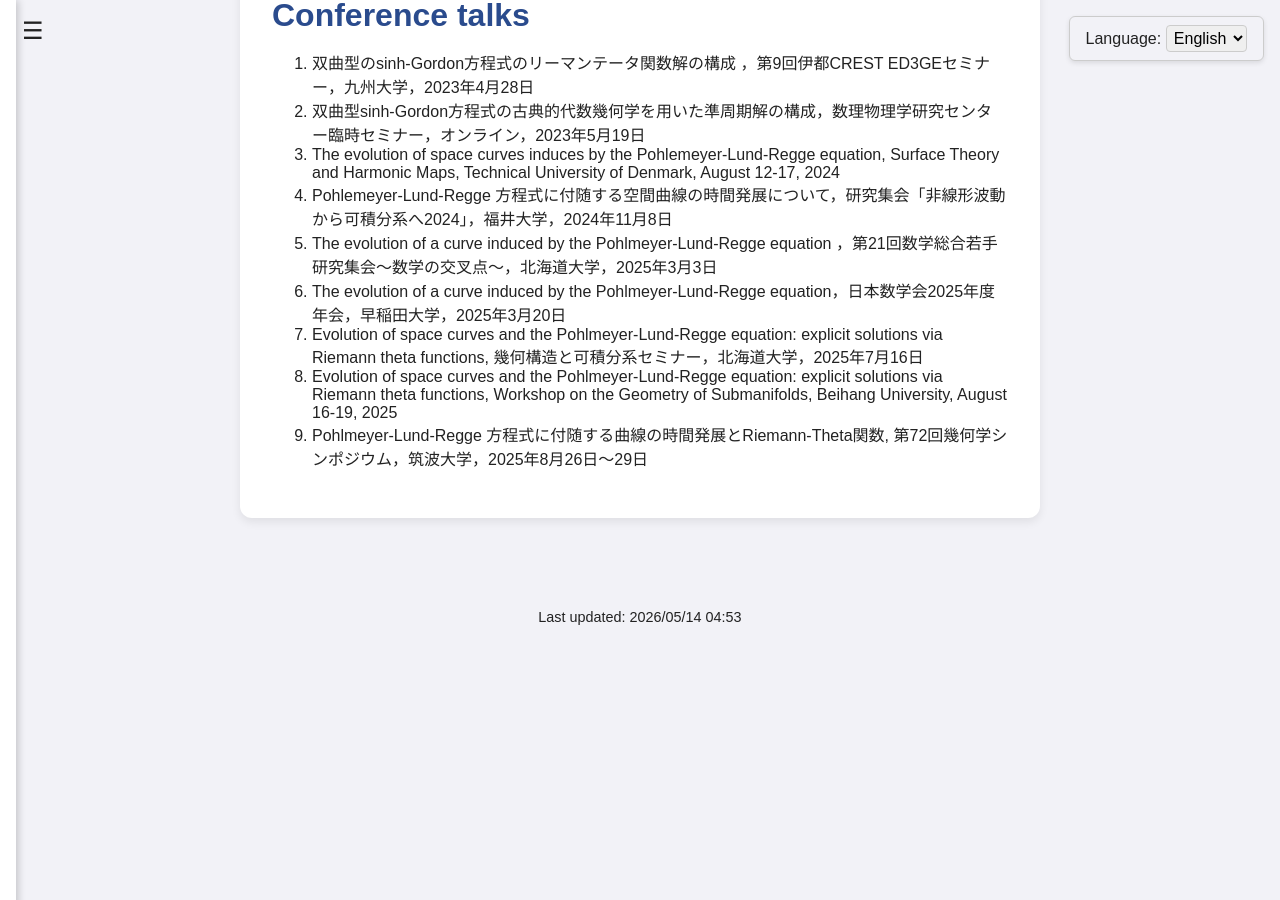
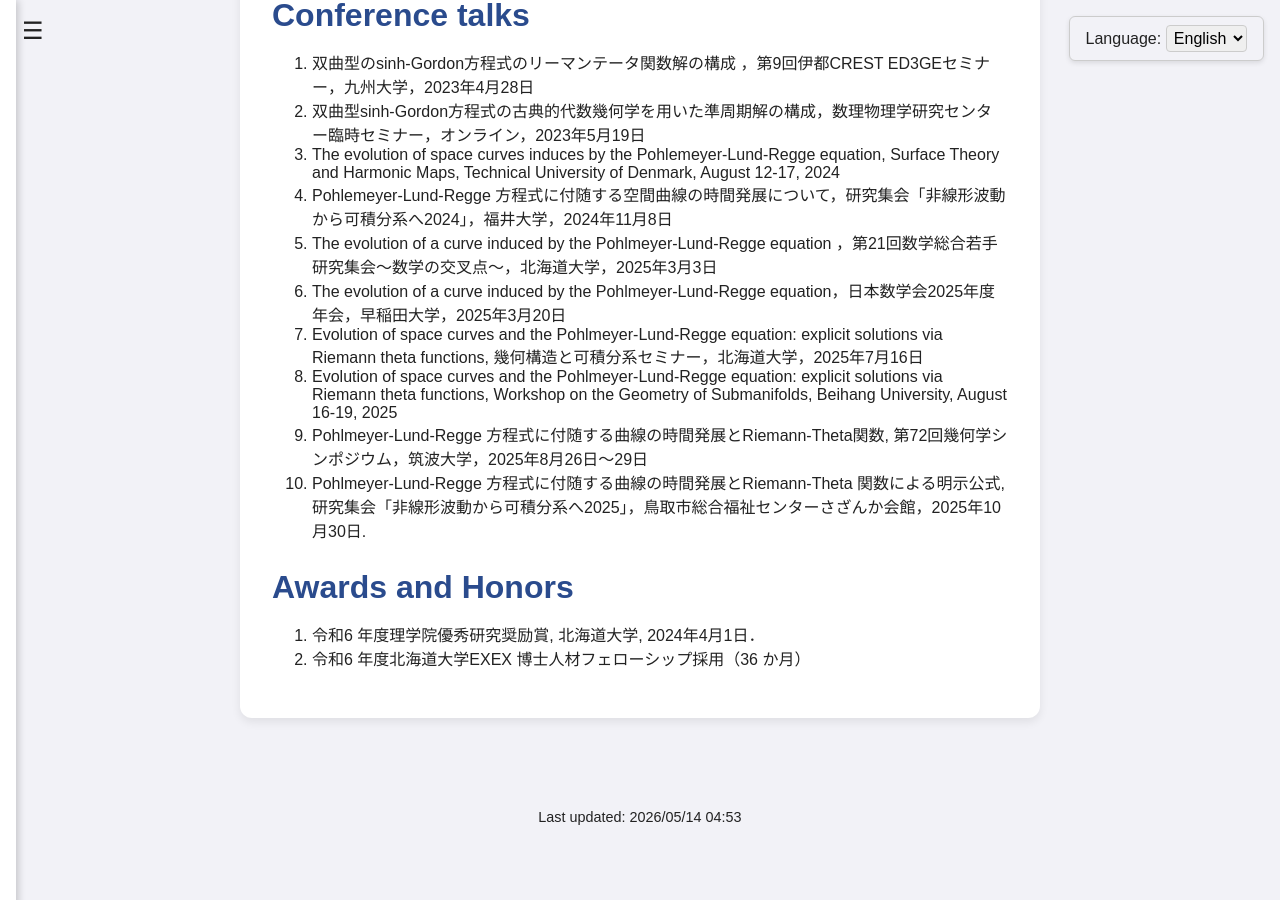
Before and after one commit to YuheiKogo/YuheiKogo.github.io, a Jekyll site: the page built from research-activity.html, in a window 1280 px wide and 900 px high, scrolled down 783 px. Built offline with Jekyll 4.4.1, drawn with Linux system fonts in a browser that asks for light colours.

Commit message:
発表歴追加

```diff
--- a/research-activity.html
+++ b/research-activity.html
@@ -16,10 +16,8 @@ og_description: "査読付き論文、プレプリント、口頭発表の情報
 	<h2 class="lang-ja">査読付き論文</h2>
 	<h2 class="lang-en">Published research papers</h2>
 	<ol>
-		<ol>
 		<li>S-P. Kobayashi, Y. Kogo, N. Matsuura, <a href="https://link.springer.com/article/10.1007/s00332-025-10184-1">''The evolution of a curve induced by the Pohlmeyer-Lund-Regge equation"</a>
 		</li>
-	</ol>
 	</ol>
 	<h2 class="lang-ja">プレプリント</h2>
 	<h2 class="lang-en">Preprint articles</h2>
@@ -65,5 +63,16 @@ og_description: "査読付き論文、プレプリント、口頭発表の情報
 		<li>
 			Pohlmeyer-Lund-Regge 方程式に付随する曲線の時間発展とRiemann-Theta関数, 第72回幾何学シンポジウム，筑波大学，2025年8月26日～29日
 		</li>
+		<li>
+			Pohlmeyer-Lund-Regge 方程式に付随する曲線の時間発展とRiemann-Theta 関数による明示公式, 研究集会「非線形波動から可積分系へ2025」，鳥取市総合福祉センターさざんか会館，2025年10月30日.
+		</li>
+	</ol>
+	<h2 class="lang-ja">受賞歴等</h2>
+	<h2 class="lang-en">Awards and Honors</h2>
+	<ol>
+		<li>令和6 年度理学院優秀研究奨励賞, 北海道大学, 2024年4月1日．
+		</li>
+		<li>令和6 年度北海道大学EXEX 博士人材フェローシップ採用（36 か月）
+		</li>
 	</ol>
 </div>
```
